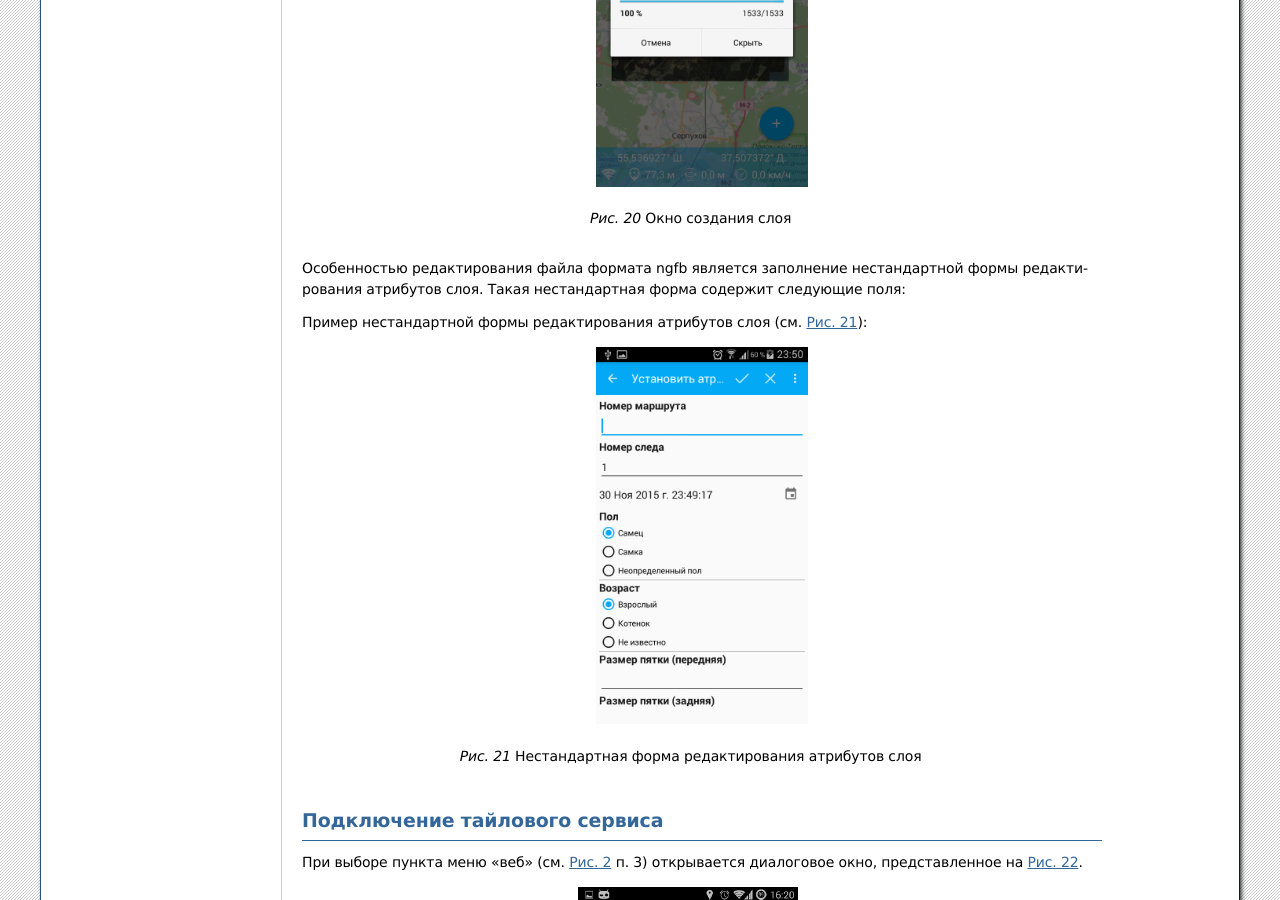
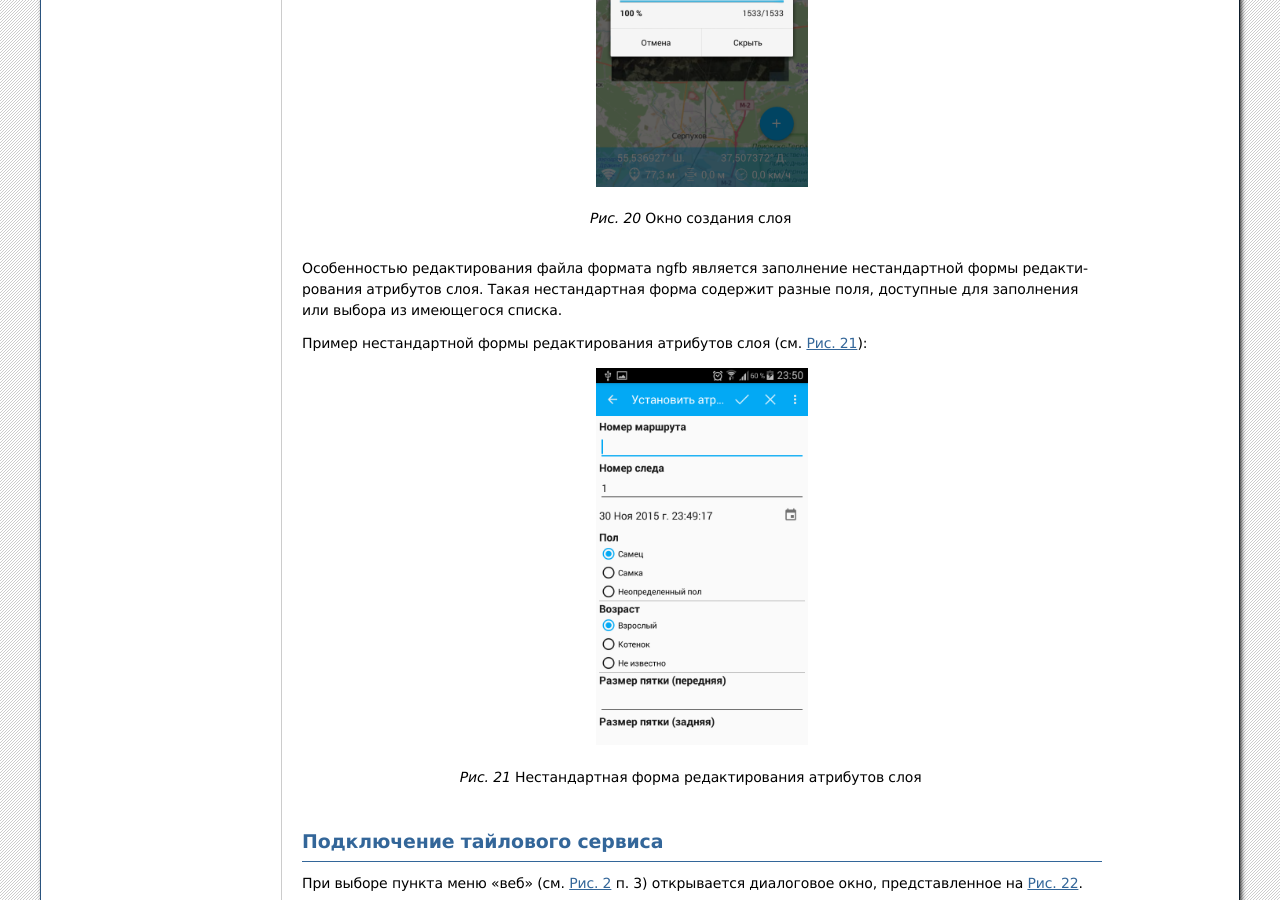
Before and after one commit to nextgis/docs_ngmobile, a Sphinx documentation site: the page built from source/load_geodata.rst, in a window 1280 px wide and 900 px high, scrolled down 7197 px. Built offline with Sphinx 7.4.7, drawn with Linux system fonts in a browser that asks for light colours; formulas are drawn with MathJax 3.

Commit message:
настраиваемые формы

```diff
--- a/source/load_geodata.rst
+++ b/source/load_geodata.rst
@@ -200,7 +200,7 @@ GeoJSON
 
 
 Особенностью редактирования файла формата ngfb является заполнение нестандартной
-формы редактирования атрибутов слоя. Такая нестандартная форма содержит следующие поля:
+формы редактирования атрибутов слоя. Такая нестандартная форма содержит разные поля, доступные для заполнения или выбора из имеющегося списка.
 
 
 Пример нестандартной формы редактирования атрибутов слоя
```
